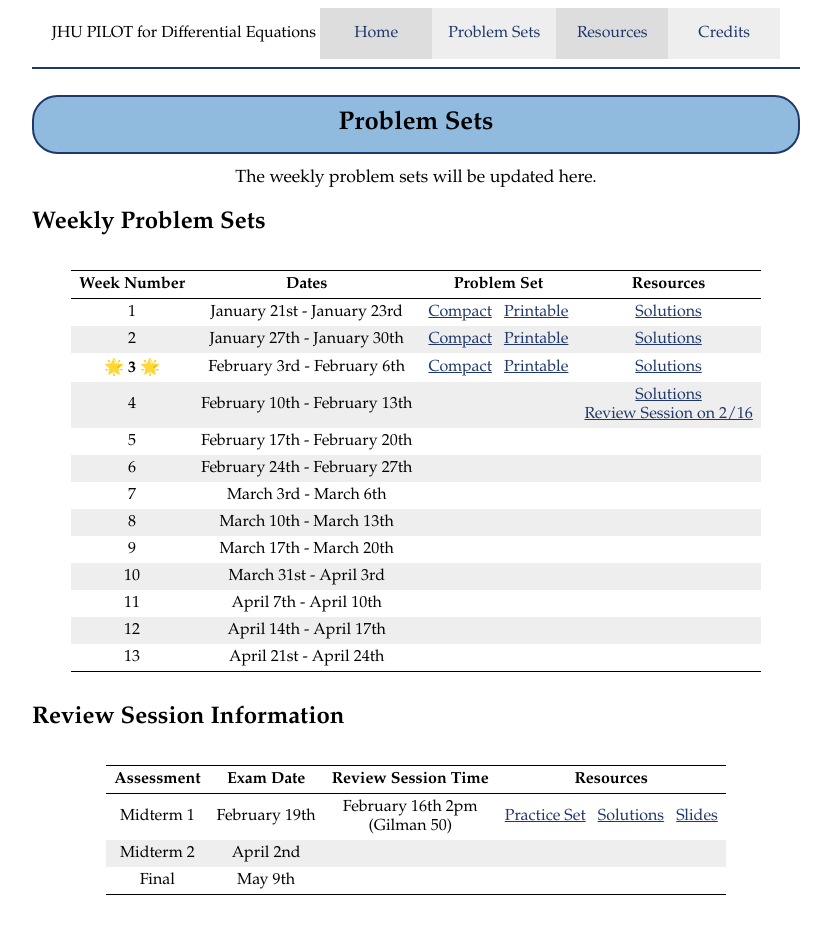
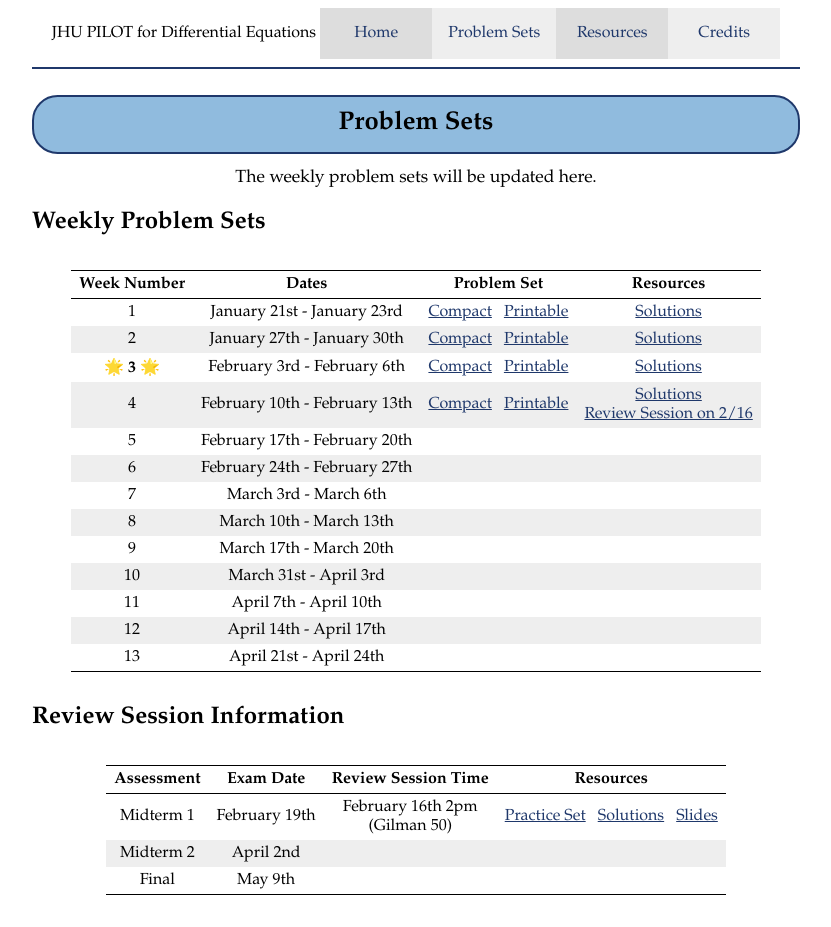
Before and after one commit to JHU-ODE-PILOT/SP25, a Jekyll site: the page built from problem_sets.md, in a window 1280 px wide. Shown: the whole page, without its empty margins (224-1055 px from the left). Built offline with Jekyll 4.4.1, drawn with Linux system fonts in a browser that asks for light colours.

Commit message:
Week 4 updates

```diff
--- a/problem_sets.md
+++ b/problem_sets.md
@@ -14,8 +14,8 @@ category: "problem_sets"
 |:-----------:|:-----:|:-----------:|:---------:|
 | 1 | January 21st - January 23rd | [Compact]({{site.baseurl}}/PSets/1C.pdf) &nbsp; [Printable]({{site.baseurl}}/PSets/1E.pdf) | [Solutions]({{site.baseurl}}/PSets/1S.pdf) |
 | 2 | January 27th - January 30th | [Compact]({{site.baseurl}}/PSets/2C.pdf) &nbsp; [Printable]({{site.baseurl}}/PSets/2E.pdf) | [Solutions]({{site.baseurl}}/PSets/2S.pdf) |
-| **🌟 3 🌟** | February 3rd - February 6th |  [Compact]({{site.baseurl}}/PSets/3C.pdf) &nbsp; [Printable]({{site.baseurl}}/PSets/3E.pdf) | [Solutions]({{site.baseurl}}/PSets/3S.pdf)|
-| 4 | February 10th - February 13th |  | [Solutions]({{site.baseurl}}/PSets/4S.pdf) <br> [Review Session on 2/16](#review-session-information) |
+| **🌟 3 🌟** | February 3rd - February 6th | [Compact]({{site.baseurl}}/PSets/3C.pdf) &nbsp; [Printable]({{site.baseurl}}/PSets/3E.pdf) | [Solutions]({{site.baseurl}}/PSets/3S.pdf)|
+| 4 | February 10th - February 13th | [Compact]({{site.baseurl}}/PSets/4C.pdf) &nbsp; [Printable]({{site.baseurl}}/PSets/4E.pdf) | [Solutions]({{site.baseurl}}/PSets/4S.pdf) <br> [Review Session on 2/16](#review-session-information) |
 | 5 | February 17th - February 20th |  |  |
 | 6 | February 24th - February 27th |  |  |
 | 7 | March 3rd - March 6th |  |  |
```
Also changed, not shown: 7 other files.
